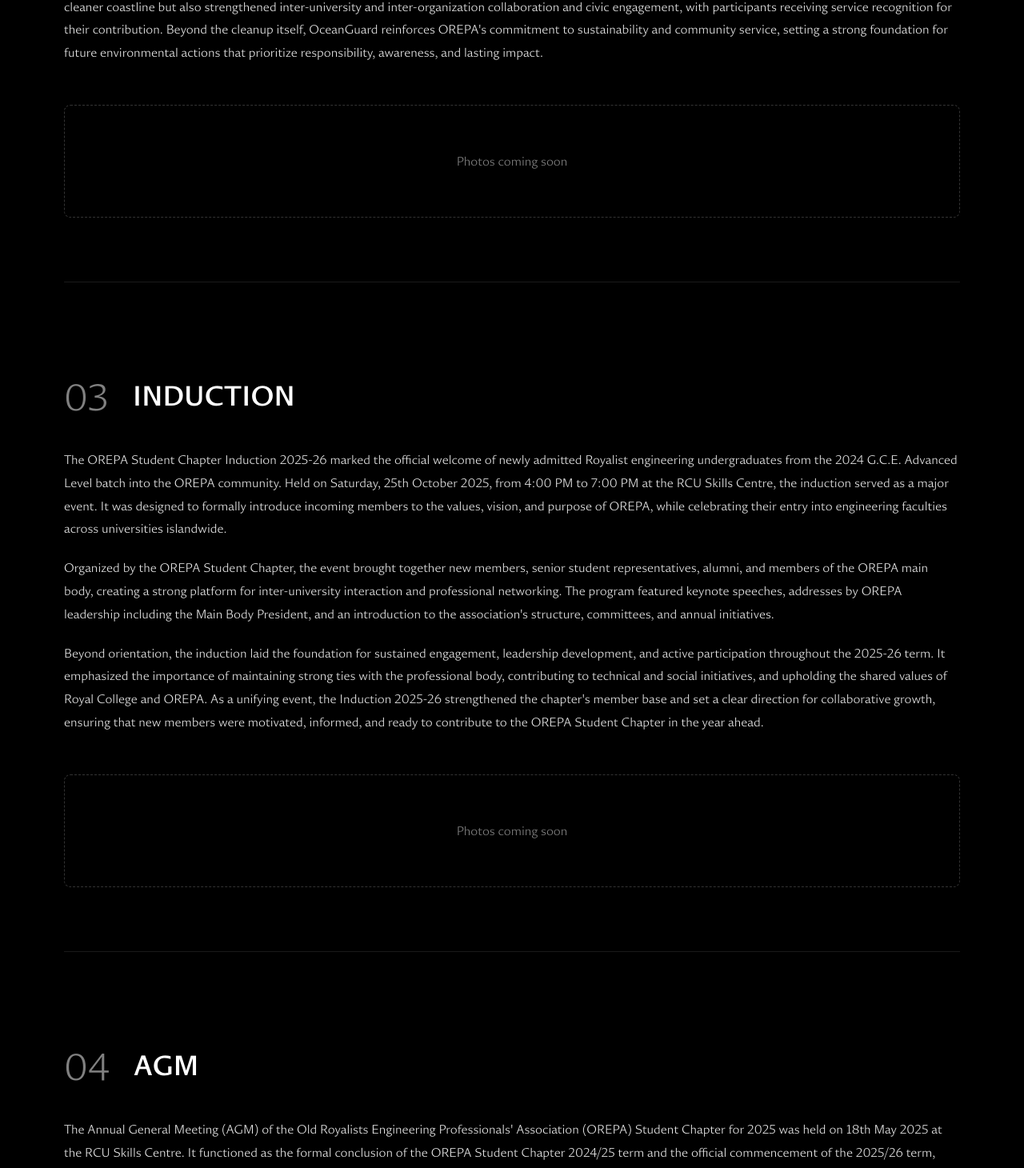
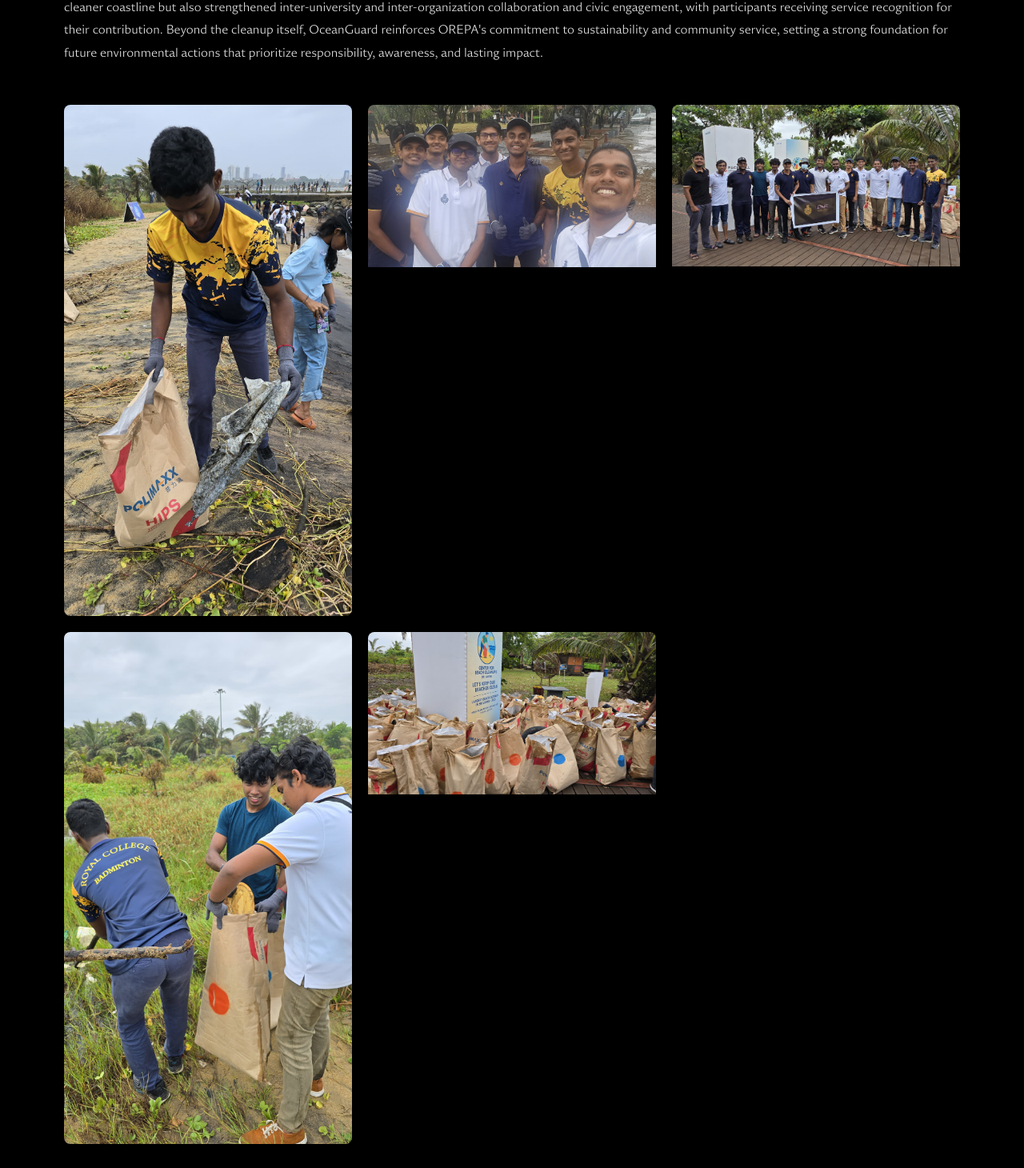
Before and after one commit to Chamindu-DM/OREPA, a Next.js app in the folder frontend/: page /events in a window 1280 px wide. Shown: the part 2436-3896 px from the top of the page at 80% size. Built offline with nearby package versions, Linux system fonts and the light colour scheme; no server answers.

Commit message:
feat: add image data for the 'oceanguard' event.

```diff
--- a/frontend/src/app/events/page.tsx
+++ b/frontend/src/app/events/page.tsx
@@ -50,7 +50,13 @@
             "The beach cleanup was successfully held on Saturday, July 26th, 2025, from 7:00 AM to 9:00 AM at Crow Island Beach, Colombo 15. The event was organized by Center for Beach Cleanups, and brought together over 500 volunteers from various universities and organizations across Sri Lanka. OREPA too proudly joined as a partner. Equipped with gloves, garbage bags, and a shared sense of purpose, participants worked collaboratively to remove plastic waste and debris from the shoreline, demonstrating the power of organized, large-scale community action.",
             "OceanGuard stands as a testament to what can be achieved when institutions and individuals unite for a common cause. The initiative not only resulted in a visibly cleaner coastline but also strengthened inter-university and inter-organization collaboration and civic engagement, with participants receiving service recognition for their contribution. Beyond the cleanup itself, OceanGuard reinforces OREPA's commitment to sustainability and community service, setting a strong foundation for future environmental actions that prioritize responsibility, awareness, and lasting impact."
         ],
-        images: []
+        images: [
+            { src: '/images/OceanGuard1.jpeg', width: 400, height: 710 },
+            { src: '/images/OceanGuard2.jpeg', width: 600, height: 338 },
+            { src: '/images/OceanGuard3.jpeg', width: 600, height: 338 },
+            { src: '/images/OceanGuard4.jpeg', width: 600, height: 338 },
+            { src: '/images/OceanGuard5.jpeg', width: 600, height: 338 }
+        ]
     },
     {
         id: 'induction',
```
